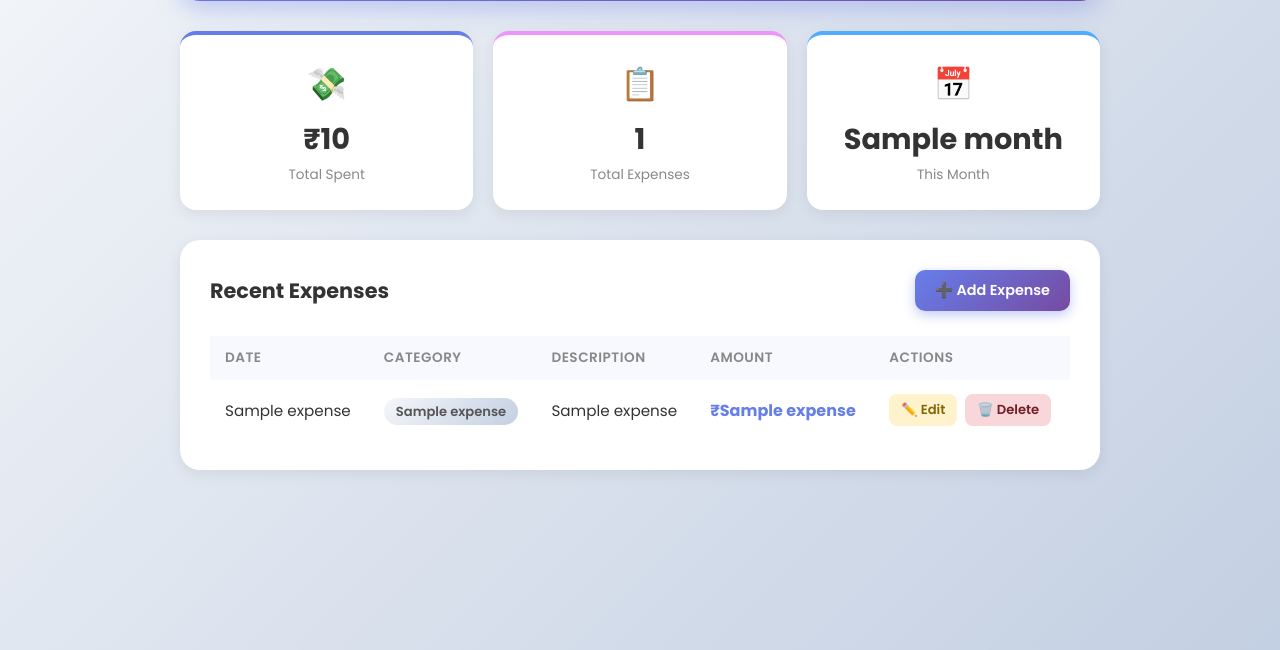
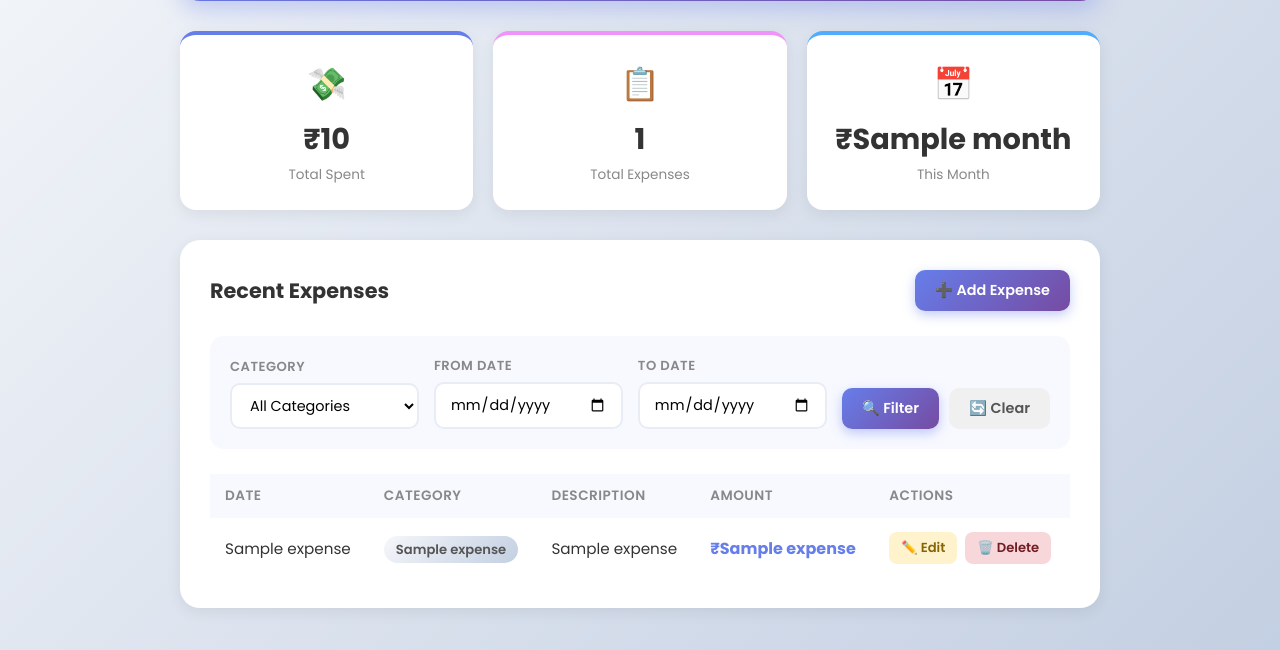
Before and after one commit to sai-ganesh003/expense-tracker, a Flask app: template templates/dashboard/index.html in a window 1280 px wide. Shown: the part 190-840 px from the top of the page. Run offline with Flask 3, Linux system fonts and the light colour scheme; the template is opened without the code that fills it: most values are stand-ins (such as "Sample title", 1, 10 or a date in 2020); some libraries are stand-ins or nearby versions.

Commit message:
Day 4 - Expense filters complete

```diff
--- a/static/css/style.css
+++ b/static/css/style.css
@@ -77,6 +77,26 @@ nav { background: linear-gradient(135deg, #667eea, #764ba2); padding: 15px 30px;
 
 .btn-add:hover { transform: translateY(-2px); }
 
+.filter-bar { display: flex; gap: 15px; align-items: flex-end; background: #f8f9ff; padding: 20px; border-radius: 14px; margin-bottom: 25px; flex-wrap: wrap; }
+
+.filter-group { display: flex; flex-direction: column; gap: 6px; flex: 1; min-width: 150px; }
+
+.filter-group label { font-size: 0.82rem; font-weight: 600; color: #888; text-transform: uppercase; letter-spacing: 0.5px; }
+
+.filter-group input, .filter-group select { padding: 10px 14px; border: 2px solid #e8ecf4; border-radius: 10px; font-size: 0.9rem; background: white; font-family: 'Poppins', sans-serif; transition: all 0.3s; }
+
+.filter-group input:focus, .filter-group select:focus { outline: none; border-color: #667eea; }
+
+.filter-buttons { display: flex; gap: 10px; align-items: flex-end; }
+
+.btn-filter { padding: 10px 20px; background: linear-gradient(135deg, #667eea, #764ba2); color: white; border: none; border-radius: 10px; font-size: 0.9rem; font-weight: 600; cursor: pointer; font-family: 'Poppins', sans-serif; transition: all 0.3s; box-shadow: 0 4px 12px rgba(102,126,234,0.4); }
+
+.btn-filter:hover { transform: translateY(-2px); }
+
+.btn-clear { padding: 10px 20px; background: #f0f0f0; color: #555; border-radius: 10px; text-decoration: none; font-size: 0.9rem; font-weight: 600; transition: all 0.3s; }
+
+.btn-clear:hover { background: #e0e0e0; }
+
 table { width: 100%; border-collapse: collapse; }
 
 thead tr { background: #f8f9ff; }
--- a/templates/dashboard/index.html
+++ b/templates/dashboard/index.html
@@ -19,7 +19,7 @@
     </div>
     <div class="stat-card">
         <div class="stat-icon">📅</div>
-        <div class="stat-value">{{ month }}</div>
+        <div class="stat-value">₹{{ month }}</div>
         <div class="stat-label">This Month</div>
     </div>
 </div>
@@ -29,6 +29,36 @@
         <h3>Recent Expenses</h3>
         <a href="{{ url_for('expenses.add') }}" class="btn-add">➕ Add Expense</a>
     </div>
+
+    <!-- Filter Bar -->
+    <form method="GET" action="{{ url_for('dashboard.index') }}" class="filter-bar">
+        <div class="filter-group">
+            <label>Category</label>
+            <select name="category">
+                <option value="">All Categories</option>
+                <option value="Food" {% if category == 'Food' %}selected{% endif %}>🍔 Food</option>
+                <option value="Travel" {% if category == 'Travel' %}selected{% endif %}>✈️ Travel</option>
+                <option value="Bills" {% if category == 'Bills' %}selected{% endif %}>💡 Bills</option>
+                <option value="Shopping" {% if category == 'Shopping' %}selected{% endif %}>🛍️ Shopping</option>
+                <option value="Health" {% if category == 'Health' %}selected{% endif %}>💊 Health</option>
+                <option value="Entertainment" {% if category == 'Entertainment' %}selected{% endif %}>🎬 Entertainment</option>
+                <option value="Education" {% if category == 'Education' %}selected{% endif %}>📚 Education</option>
+                <option value="Other" {% if category == 'Other' %}selected{% endif %}>📦 Other</option>
+            </select>
+        </div>
+        <div class="filter-group">
+            <label>From Date</label>
+            <input type="date" name="date_from" value="{{ date_from }}">
+        </div>
+        <div class="filter-group">
+            <label>To Date</label>
+            <input type="date" name="date_to" value="{{ date_to }}">
+        </div>
+        <div class="filter-buttons">
+            <button type="submit" class="btn-filter">🔍 Filter</button>
+            <a href="{{ url_for('dashboard.index') }}" class="btn-clear">🔄 Clear</a>
+        </div>
+    </form>
 
     {% if expenses %}
     <div class="expenses-table">
@@ -61,7 +91,7 @@
     {% else %}
     <div class="empty-state">
         <div class="empty-icon">💰</div>
-        <p>No expenses yet! Click <strong>Add Expense</strong> to get started.</p>
+        <p>No expenses found! Try changing the filters or click <strong>Add Expense</strong>.</p>
     </div>
     {% endif %}
 </div>
```
Also changed, not shown: routes/dashboard.py (+31 -6 lines).
